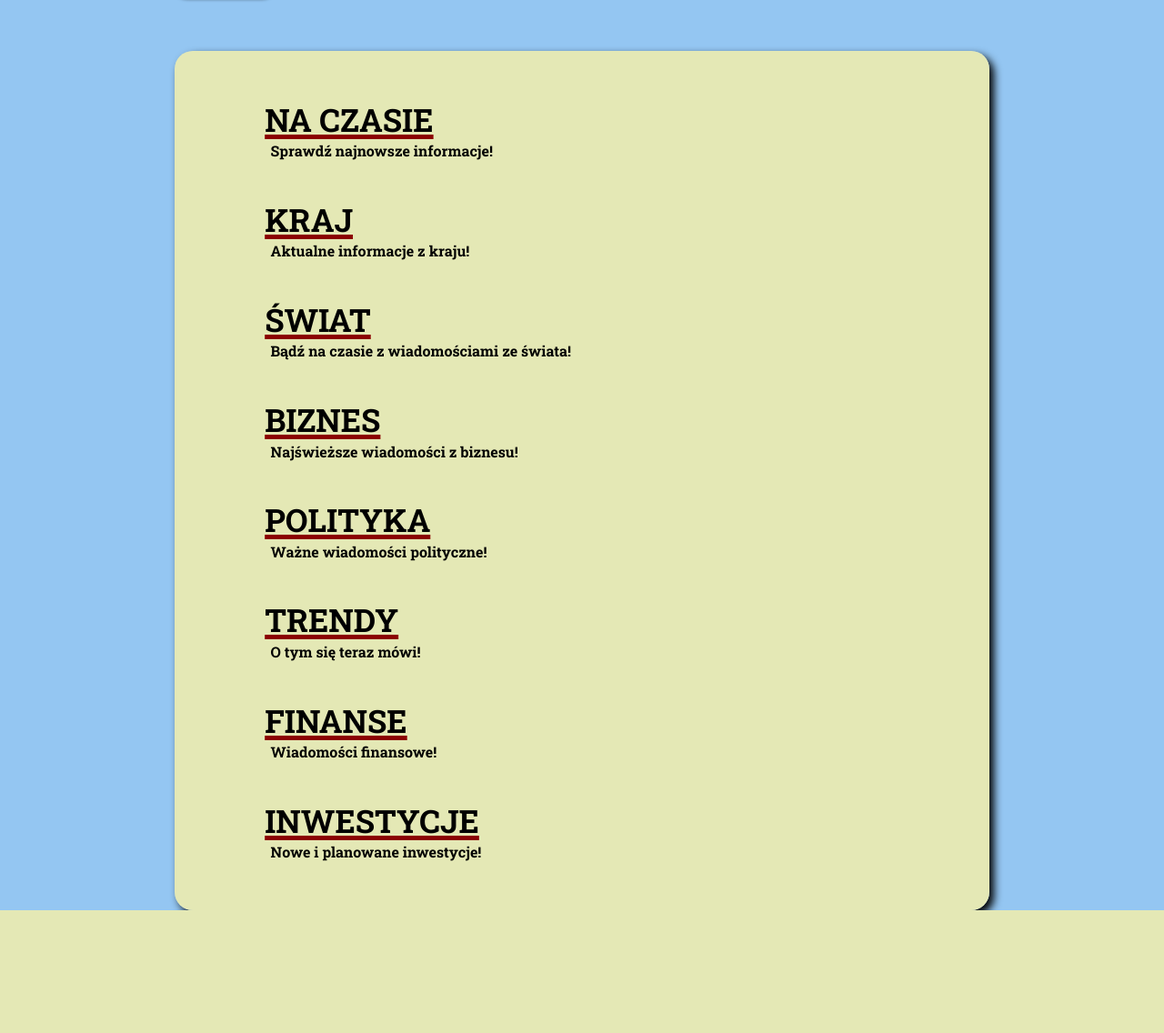
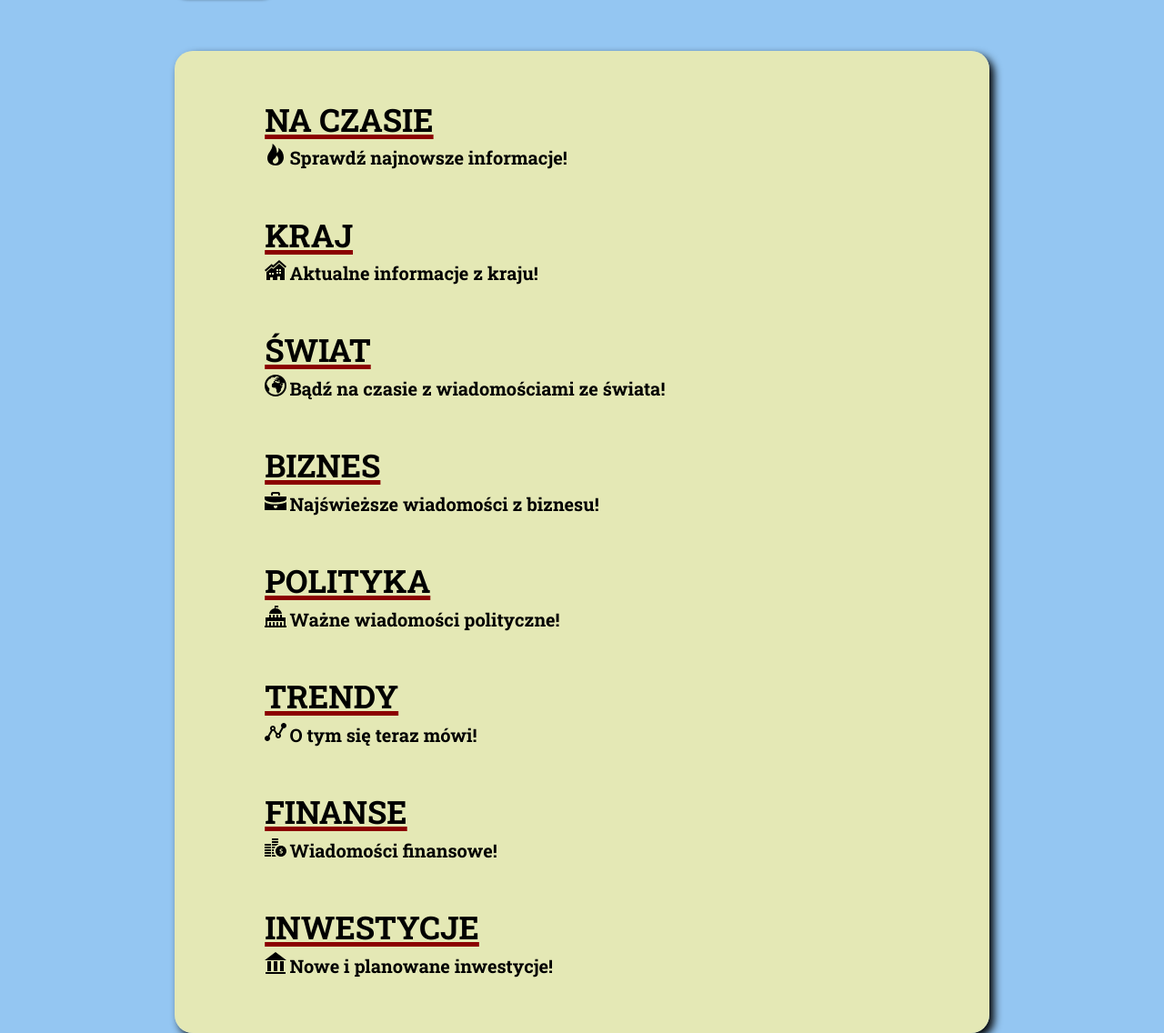
Before and after one commit to damyanchik/MarketNewsProject, a PHP site: page / in a window 1280 px wide. Shown: the part 72-1208 px from the top of the page at 91% size. Before the commit the page ends 1073 px from the top, so only its background shows below. Run offline with PHP 8.4, Linux system fonts and the light colour scheme; data that the repository does not hold is empty.

Commit message:
Update CSS and HTML. New icons for every section in news.php.

```diff
--- a/public/style.css
+++ b/public/style.css
@@ -169,7 +169,17 @@ section h4 {
 }
 
 section span {
-    margin-left: 1rem;
+    font-size: 20px;
+    display: block;
+    margin-bottom: 1rem;
+    padding-top: 0.3rem;
+}
+
+article img {
+    float: left;
+    width: 1.5rem;
+    margin-right: 0.2rem;
+    margin-left: 0.6rem;
 }
 
 .news-list {
--- a/temporary/adminpanel/articles.php
+++ b/temporary/adminpanel/articles.php
@@ -81,10 +81,10 @@ if (isset($_POST['newArticle']) || isset($_POST['selectArticle'])) {
                 <td>
                     <form method="post">
                         <button type="submit" name="deleteArticle" title="Usuwanie artykułu" value=" <?php echo $row[$i]['article_id']; ?> ">
-                            <img src="images/delete.svg">
+                            <img src="images/delete.svg" alt="Delete button icon">
                         </button>
                         <button type="submit" name="selectArticle" title="Edycja artykułu" value=" <?php echo $row[$i]['article_id']; ?> ">
-                            <img src="images/edit.svg">
+                            <img src="images/edit.svg" alt="Edit button icon">
                         </button>
                     </form>
                 </td>
--- a/temporary/adminpanel/users.php
+++ b/temporary/adminpanel/users.php
@@ -23,10 +23,10 @@ $row = $this->db->getRecords(UsersTable::NAME);
            <td>
                <form method="post">
                    <button type="submit" name="blockuser" title="Zablokuj użytkownika" value=" <?php echo $row[$i]['user_id']; ?> ">
-                       <img src="images/block.svg">
+                       <img src="images/block.svg" alt="Block button icon">
                    </button>
                    <button type="submit" name="statususer" title="Zmień status użytkownika" value=" <?php echo $row[$i]['user_id']; ?> ">
-                       <img src="images/status.svg">
+                       <img src="images/status.svg" alt="Flag icon">
                    </button>
                </form>
            </td>
--- a/temporary/pages/news.php
+++ b/temporary/pages/news.php
@@ -13,7 +13,7 @@ $rowI = $this->db->getRecords(ArticlesTable::NAME, ArticlesTable::TAG_COLUMN, Ar
         <section>
             <h3>NA CZASIE</h3>
             <article>
-                <span>Sprawdź najnowsze informacje!</span>
+                <img src="images/hot.svg" alt="Fire icon"><span>Sprawdź najnowsze informacje!</span>
                 <ul>
                     <?php
                         for ($i = (count($rowN) - 1); $i >= $this->newsOrder($rowN); $i--) { ?>
@@ -30,7 +30,7 @@ $rowI = $this->db->getRecords(ArticlesTable::NAME, ArticlesTable::TAG_COLUMN, Ar
         <section>
             <h3>KRAJ</h3>
             <article>
-                <span>Aktualne informacje z kraju!</span>
+                <img src="images/buildings.svg" alt="Buildings icon"><span>Aktualne informacje z kraju!</span>
                 <ul>
                     <?php for ($i = (count($rowC) - 1); $i >= $this->newsOrder($rowC); $i--) { ?>
                         <li>
@@ -46,7 +46,7 @@ $rowI = $this->db->getRecords(ArticlesTable::NAME, ArticlesTable::TAG_COLUMN, Ar
         <section>
             <h3>ŚWIAT</h3>
             <article>
-                <span>Bądź na czasie z wiadomościami ze świata!</span>
+                <img src="images/globe.svg" alt="Globe icon"><span>Bądź na czasie z wiadomościami ze świata!</span>
                 <ul>
                     <?php for ($i = (count($rowW) - 1); $i >= $this->newsOrder($rowW); $i--) { ?>
                         <li>
@@ -62,7 +62,7 @@ $rowI = $this->db->getRecords(ArticlesTable::NAME, ArticlesTable::TAG_COLUMN, Ar
         <section>
             <h3>BIZNES</h3>
             <article>
-                <span>Najświeższe wiadomości z biznesu!</span>
+                <img src="images/briefcase.svg" alt="Briefcase icon"><span>Najświeższe wiadomości z biznesu!</span>
                 <ul>
                     <?php for ($i = (count($rowB) - 1); $i >= $this->newsOrder($rowB); $i--) { ?>
                         <li>
@@ -78,7 +78,7 @@ $rowI = $this->db->getRecords(ArticlesTable::NAME, ArticlesTable::TAG_COLUMN, Ar
         <section>
             <h3>POLITYKA</h3>
             <article>
-                <span>Ważne wiadomości polityczne!</span>
+                <img src="images/building.svg" alt="Building icon"><span>Ważne wiadomości polityczne!</span>
                 <ul>
                     <?php for ($i = (count($rowP) - 1); $i >= $this->newsOrder($rowP); $i--) { ?>
                         <li>
@@ -94,7 +94,7 @@ $rowI = $this->db->getRecords(ArticlesTable::NAME, ArticlesTable::TAG_COLUMN, Ar
         <section>
             <h3>TRENDY</h3>
             <article>
-                <span>O tym się teraz mówi!</span>
+                <img src="images/chart.svg" alt="Chart icon"><span>O tym się teraz mówi!</span>
                 <ul>
                     <?php for ($i = (count($rowT) - 1); $i >= $this->newsOrder($rowT); $i--) { ?>
                         <li>
@@ -110,7 +110,7 @@ $rowI = $this->db->getRecords(ArticlesTable::NAME, ArticlesTable::TAG_COLUMN, Ar
         <section>
             <h3>FINANSE</h3>
             <article>
-                <span>Wiadomości finansowe!</span>
+                <img src="images/coins.svg" alt="Coins icon"><span>Wiadomości finansowe!</span>
                 <ul>
                     <?php for ($i = (count($rowF) - 1); $i >= $this->newsOrder($rowF); $i--) { ?>
                         <li>
@@ -126,7 +126,7 @@ $rowI = $this->db->getRecords(ArticlesTable::NAME, ArticlesTable::TAG_COLUMN, Ar
         <section>
             <h3>INWESTYCJE</h3>
             <article>
-                <span>Nowe i planowane inwestycje!</span>
+                <img src="images/bank.svg" alt="Bank icon"><span>Nowe i planowane inwestycje!</span>
                 <ul>
                     <?php for ($i = (count($rowI) - 1); $i >= $this->newsOrder($rowI); $i--) { ?>
                         <li>
```
Also changed, not shown: images/bank.svg (added), images/briefcase.svg (added), images/building.svg (added), images/buildings.svg (added), images/chart.svg (added), images/coins.svg (added), images/globe.svg (added), images/hot.svg (added).
